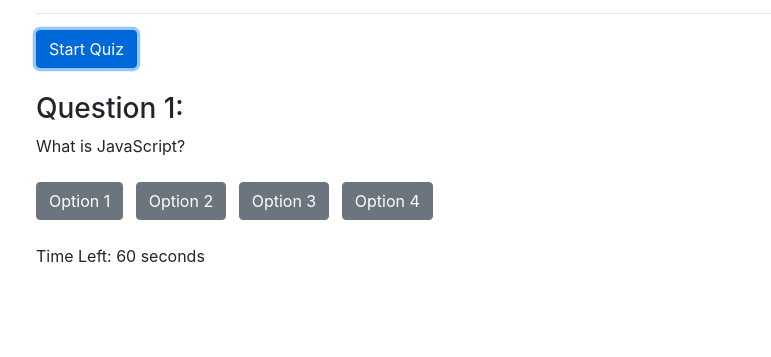
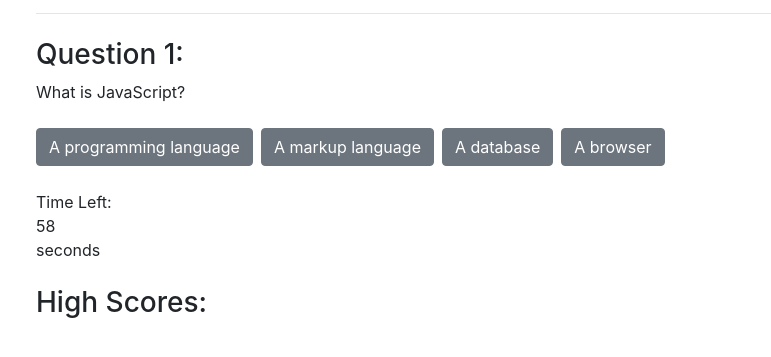
Before and after one commit to trlivenp/Javascript_Quiz, a plain HTML site: page index.html in a window 1280 px wide. Both pictures are taken after a click on the button "Start Quiz". Shown: the part 99-456 px from the top of the page, without its empty margins (49-820 px from the left). Drawn offline with nearby package versions, Linux system fonts and the light colour scheme.

Commit message:
Added bulk of js code

```diff
--- a/Develop/script.js
+++ b/Develop/script.js
@@ -0,0 +1,177 @@
+// Quiz questions and answers
+const questions = [
+    {
+        question: "What is JavaScript?",
+        answers: ["A programming language", "A markup language", "A database", "A browser"],
+        correctAnswer: "A programming language"
+    },
+    {
+        question: "What is the correct syntax for referring to an external script called 'script.js'?",
+        answers: ["<script src='script.js'>", "<script href='script.js'>", "<script ref='script.js'>", "<script name='script.js'>"],
+        correctAnswer: "<script src='script.js'>"
+    },
+    {
+        question: "How do you write 'Hello World' in an alert box?",
+        answers: ["alertBox('Hello World');", "msg('Hello World');", "alert('Hello World');", "msgBox('Hello World');"],
+        correctAnswer: "alert('Hello World');"
+    },
+    {
+        question: "How do you print 'Hello World' in the console?",
+        answers: ["console.log('Hello World');", "console('Hello World');", "print('Hello World');", "log('Hello World');"],
+        correctAnswer: "console.log('Hello World');"
+    },
+    {
+        question: "How do you create a function in JavaScript?",
+        answers: ["function myFunction()", "function:myFunction()", "function = myFunction()", "function => myFunction()"],
+        correctAnswer: "function myFunction()"
+    },
+];
+
+// Global variables
+let currentQuestionIndex = 0;
+let score = 0;
+let timer;
+let timeLeft = 60;
+
+// DOM elements
+const startButton = document.getElementById("start-button");
+const questionDiv = document.getElementById("question");
+const optionsDiv = document.getElementById("options");
+const timerSpan = document.getElementById("timer-left");
+const scoreForm = document.getElementById("score-form");
+const finalScoreSpan = document.getElementById("final-score");
+
+// Function to start the quiz
+function startQuiz() {
+    startButton.style.display = "none";
+    questionDiv.style.display = "block";
+    optionsDiv.style.display = "block";
+    timerSpan.style.display = "block";
+    displayQuestion(currentQuestionIndex);
+    startTimer();
+}
+
+// Function to start the timer
+function startTimer() {
+    timer = setInterval(() => {
+        timeLeft--;
+
+        if (timeLeft <= 0) {
+            clearInterval(timer); // Stop the timer
+            endQuiz(); // End the quiz when time is up
+        } else {
+            timerSpan.textContent = timeLeft;
+        }
+    }, 1000);
+}
+
+// Function to display a question
+function displayQuestion(index) {
+    const currentQuestion = questions[index];
+    const questionTitle = `Question ${index + 1}:`;
+    const questionText = currentQuestion.question;
+    const answerOptions = currentQuestion.answers;
+
+    // Update the question display
+    document.getElementById("question-title").textContent = questionTitle;
+    document.getElementById("question-text").textContent = questionText;
+
+    // Clear previous answer options
+    optionsDiv.innerHTML = "";
+
+    // Create buttons for answer options
+    answerOptions.forEach((option) => {
+        const optionButton = document.createElement("button");
+        optionButton.textContent = option;
+        optionButton.classList.add("btn", "btn-secondary", "mr-2");
+        optionButton.addEventListener("click", () => checkAnswer(option));
+        optionsDiv.appendChild(optionButton);
+    });
+}
+
+// Function to check the selected answer
+function checkAnswer(userAnswer) {
+    const currentQuestion = questions[currentQuestionIndex];
+
+    if (userAnswer === currentQuestion.correctAnswer) {
+        // No need to add remaining time here
+        // We will calculate the score based on the time left when the quiz ends
+    } else {
+        // Deduct time for incorrect answers (e.g., 10 seconds)
+        timeLeft -= 10;
+    }
+
+    currentQuestionIndex++;
+
+    if (currentQuestionIndex < questions.length) {
+        displayQuestion(currentQuestionIndex);
+    } else {
+        endQuiz();
+    }
+}
+
+const highScores = [];
+
+// Function to save high scores to local storage
+function saveHighScore(initials, score) {
+    const highScores = JSON.parse(localStorage.getItem("highScores")) || [];
+    highScores.push({ initials, score });
+    localStorage.setItem("highScores", JSON.stringify(highScores));
+}
+
+
+// Function to display high scores
+function displayHighScores() {
+    const highScoresList = document.getElementById("high-scores-list");
+    highScoresList.innerHTML = "";
+
+    const highScores = JSON.parse(localStorage.getItem("highScores")) || [];
+    highScores.sort((a, b) => b.score - a.score);
+
+    highScores.forEach((item, index) => {
+        const listItem = document.createElement("li");
+        listItem.textContent = `${index + 1}. ${item.initials}: ${item.score}`;
+        highScoresList.appendChild(listItem);
+    });
+}
+
+// Function to end the quiz
+function endQuiz() {
+    clearInterval(timer);
+    questionDiv.style.display = "none";
+    optionsDiv.style.display = "none";
+    timerSpan.style.display = "none";
+    scoreForm.style.display = "block";
+    finalScoreSpan.textContent = score;
+
+    // Get initials from the input field
+    const initials = initialsInput.value;
+
+    // Save high score and initials
+    saveHighScore(initials, score);
+
+    // Display high scores
+    displayHighScores();
+}
+
+
+// Event listener for the start button
+startButton.addEventListener("click", startQuiz);
+
+const initialsInput = document.getElementById("initials");
+
+scoreForm.addEventListener("submit", function (e) {
+    e.preventDefault(); // Prevent the form from submitting and refreshing the page
+
+    // Get the initials from the input field
+    const initials = initialsInput.value;
+
+    // Save high score and initials
+    saveHighScore(initials, score);
+
+    // Display high scores
+    displayHighScores();
+
+    // You can optionally clear the input field or reset the game here
+    initialsInput.value = "";
+});
--- a/index.html
+++ b/index.html
@@ -1,11 +1,13 @@
 <!DOCTYPE html>
 <html lang="en">
+
 <head>
     <meta charset="UTF-8">
     <meta name="viewport" content="width=device-width, initial-scale=1.0">
     <title>JavaScript Quiz</title>
     <link href="https://maxcdn.bootstrapcdn.com/bootstrap/4.5.2/css/bootstrap.min.css" rel="stylesheet">
 </head>
+
 <body>
 
     <div class="container mt-5">
@@ -18,22 +20,17 @@
             <button class="btn btn-primary" id="start-button">Start Quiz</button>
 
             <!-- Question Display -->
-        <div id="question-div" class="mt-4">
-            <h3>Question 1:</h3>
-            <p>What is JavaScript?</p>
+            <div id="question" class="mt-4">
+                <h3 id="question-title">Question 1:</h3>
+                <p id="question-text">What is JavaScript?</p>
             </div>
 
             <!-- Answer Options -->
-        <div id="options-div" class="mt-4">
-            <button class="btn btn-secondary mr-2">Option 1</button>
-            <button class="btn btn-secondary mr-2">Option 2</button>
-            <button class="btn btn-secondary mr-2">Option 3</button>
-            <button class="btn btn-secondary">Option 4</button>
-        </div>
+            <div id="options" class="mt-4"> </div>
 
             <!-- Timer -->
-        <div id="timer-div" class="mt-4">
-            <p>Time Left: <span id="timer">60</span> seconds</p>
+            <div id="timer" class="mt-4">
+                <p>Time Left: <span id="timer-left">60</span> seconds</p>
             </div>
         </div>
 
@@ -48,6 +45,12 @@
                 <button type="submit" class="btn btn-primary">Save Score</button>
             </form>
         </div>
+        <!-- High Scores -->
+        <div id="high-scores" class="mt-4">
+            <h3>High Scores:</h3>
+            <ul id="high-scores-list"></ul>
+        </div>
+
     </div>
 
     <script src="https://code.jquery.com/jquery-3.5.1.slim.min.js"></script>
@@ -55,4 +58,5 @@
     <script src="https://maxcdn.bootstrapcdn.com/bootstrap/4.5.2/js/bootstrap.min.js"></script>
     <script src="./Develop/script.js"></script>
 </body>
+
 </html>
```
Lines whose indentation alone changed are shown as unchanged.
